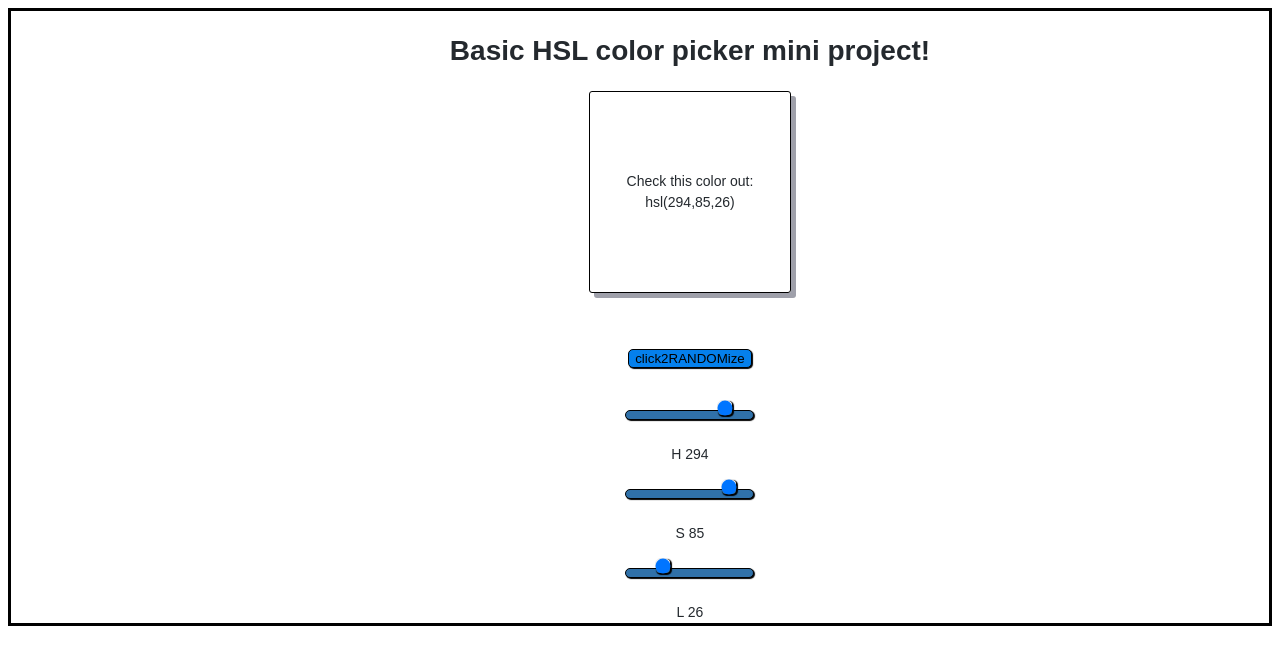
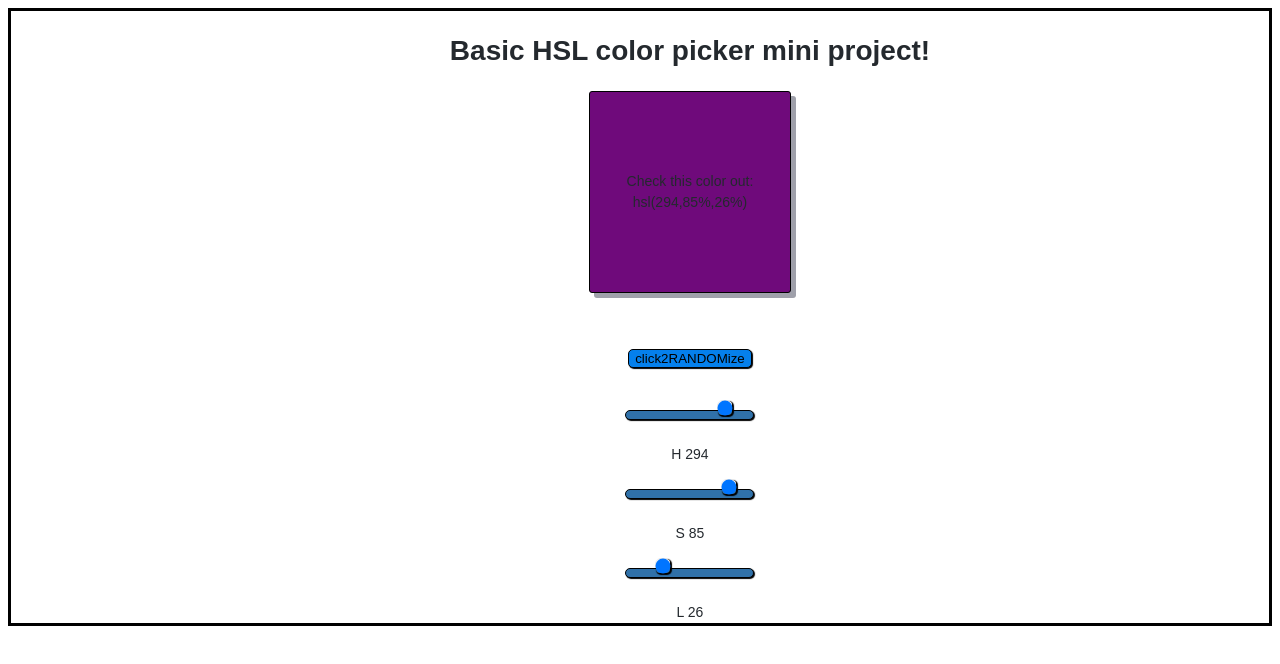
Before and after one commit to 1stNando/ColorPicker, a React (Vite) app: page / in a window 1280 px wide. Shown: the top 664 px of the page. Built offline with nearby package versions, Linux system fonts and the light colour scheme.

Commit message:
Finally fixed error so the .box renders the color variations visually.

```diff
--- a/src/components/ColorSlider.tsx
+++ b/src/components/ColorSlider.tsx
@@ -14,7 +14,7 @@ export function Slider() {
   )
 
   // Using string interpolation and inline style React code to represent the background color
-  const newBackgroundColor = `hsl(${hueValue},${saturationValue},${lightnessValue})`
+  const newBackgroundColor = `hsl(${hueValue},${saturationValue}%,${lightnessValue}%)`
   const newStyle = { backgroundColor: newBackgroundColor }
 
   // Randomizing for use in the "random button" clickable
```
